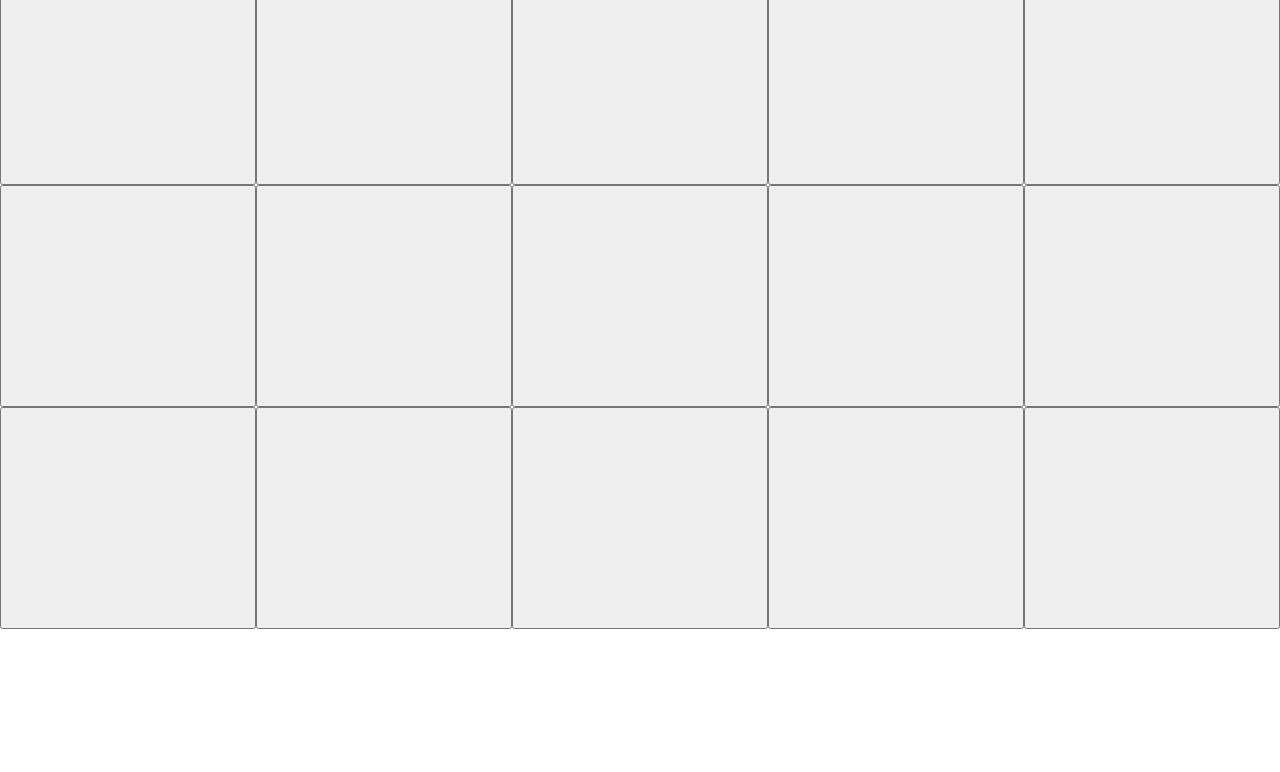
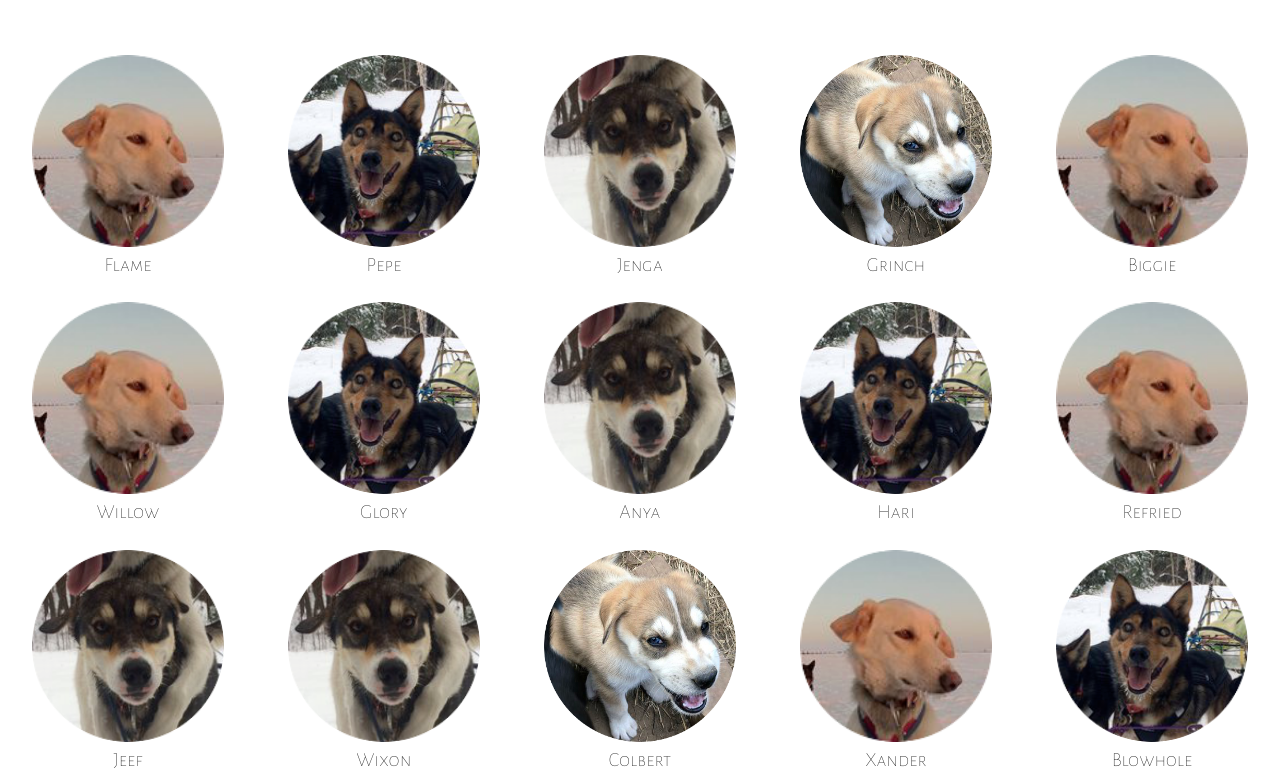
Before and after one commit to awalke/BravermountainMushing, a plain HTML site: page html/meetTheTeam.html in a window 1280 px wide. Shown: the part 159-931 px from the top of the page. Before the commit the page ends 800 px from the top, so only its background shows below. Drawn offline with nearby package versions, Linux system fonts and the light colour scheme.

Commit message:
messing with meet the team page

```diff
--- a/css/meetTheTeam.css
+++ b/css/meetTheTeam.css
@@ -8,10 +8,10 @@ a {
   text-decoration: none;
   color: white;
 }
-img {
+/* img {
   height: 9vw;
 
-}
+} */
 #container {
   display: grid;
   grid-template-columns: repeat(12, 1fr);
@@ -69,12 +69,28 @@ img {
   grid-template-columns: repeat(15, 1fr);
   /* grid-auto-rows: minmax(5vh, auto); */
   font-size: 20px;
+  padding-top: 5vh;
   /* background-color: blue; */
 }
 .bt:hover + .dogThumbnail {
   transform: scale(1.1);
   transition: all .4s ease-in-out;
 }
+
+.bt {
+  background-color: rgba(0,0,0,0);
+  border: none;
+}
+
+.dogThumbnail {
+  padding-top: 10%;
+}
+
+.dogThumbnail img {
+  width: 15vw;
+  height: 15vw;
+}
+
 #flameThumbnail {
   grid-column: 1/4;
   grid-row: 1/3;
@@ -106,7 +122,6 @@ img {
 #jengaButton {
   grid-column: 7/10;
   grid-row: 1/3;
-  /* background-color: rgba(0,0,0,.2); */
 }
 
 #grinchThumbnail {
```
Also changed, not shown: index.html (+1 -1 lines).
